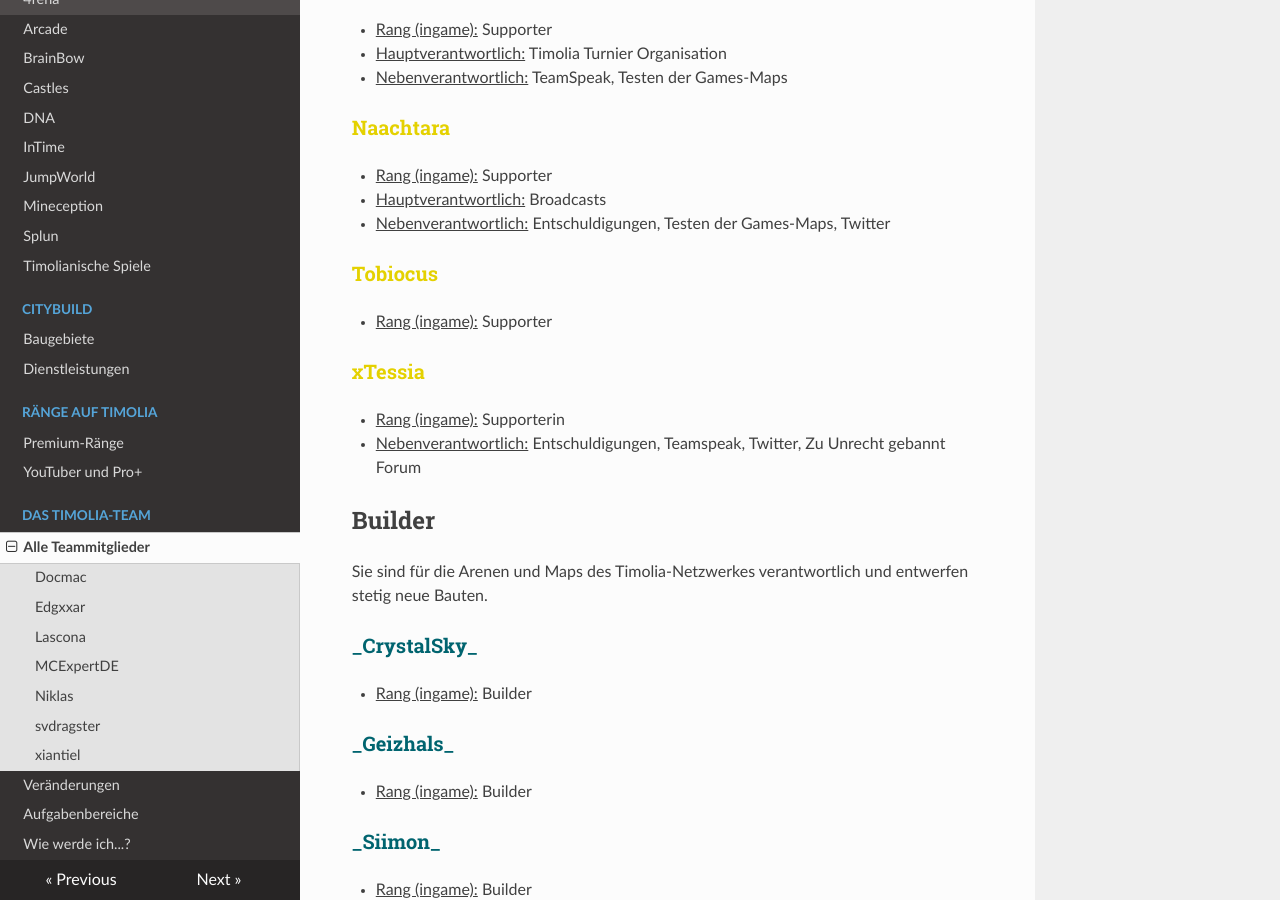
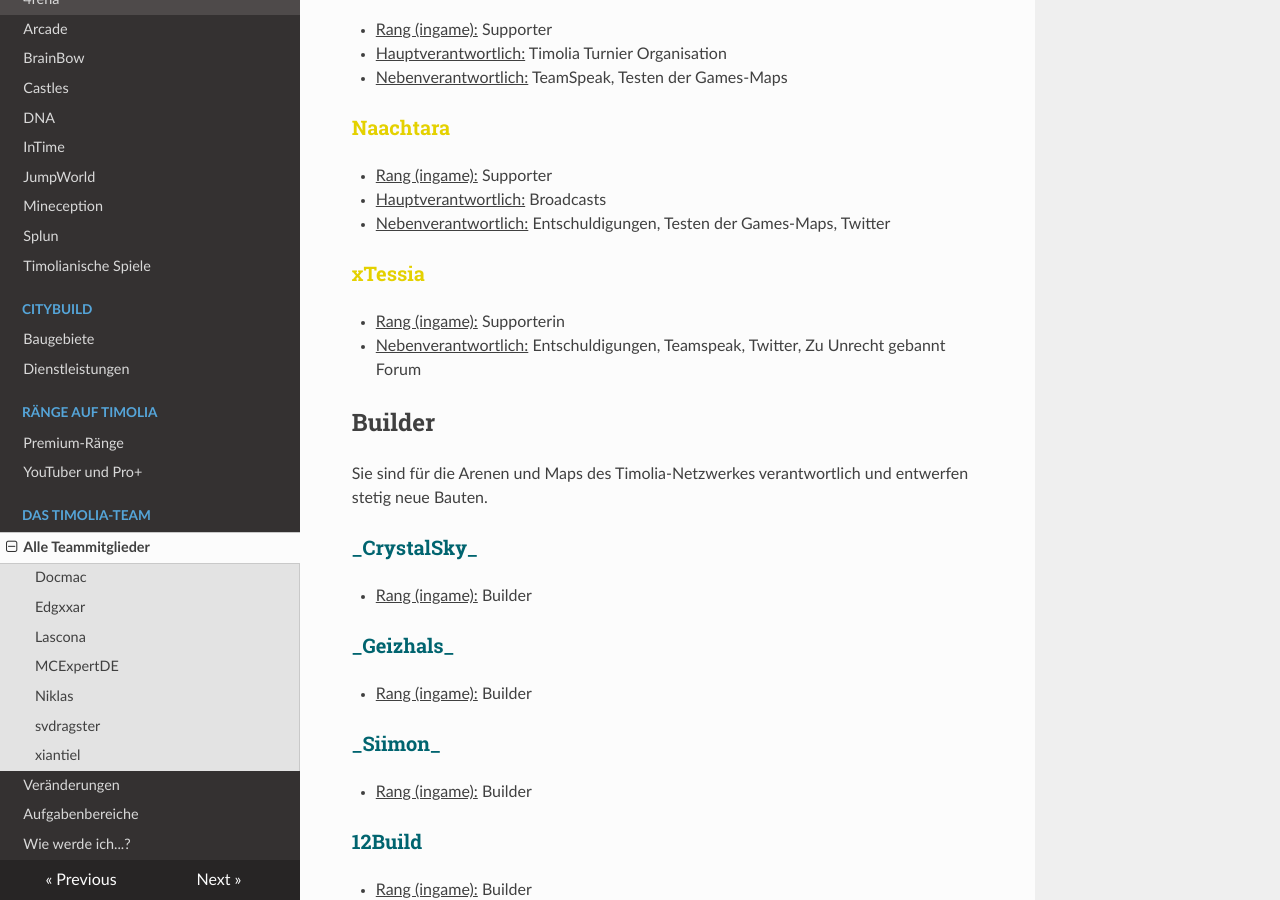
Before and after one commit to TimoliaDE/HowTo, an MkDocs documentation site: the page built from docs/team/members.md, in a window 1280 px wide and 900 px high, scrolled down 6127 px. Built offline with MkDocs 1.6.1, drawn with Linux system fonts in a browser that asks for light colours; nearby versions of some CDN libraries; old or Windows-style settings are respelled for this version of MkDocs.

Commit message:
Update members.md

```diff
--- a/docs/team/members.md
+++ b/docs/team/members.md
@@ -196,9 +196,6 @@ Sie stehen für alle grundlegenden Fragen und Reports zur Verfügung und sind di
 - <u>Hauptverantwortlich:</u> Broadcasts
 - <u>Nebenverantwortlich:</u> Entschuldigungen, Testen der Games-Maps, Twitter
 
-### <strong><span style="color:#E4D100">Tobiocus</span></strong>
-- <u>Rang (ingame):</u> Supporter
-
 ### <strong><span style="color:#E4D100">xTessia</span></strong>
 - <u>Rang (ingame):</u> Supporterin
 - <u>Nebenverantwortlich:</u> Entschuldigungen, Teamspeak, Twitter, Zu Unrecht gebannt Forum
```
